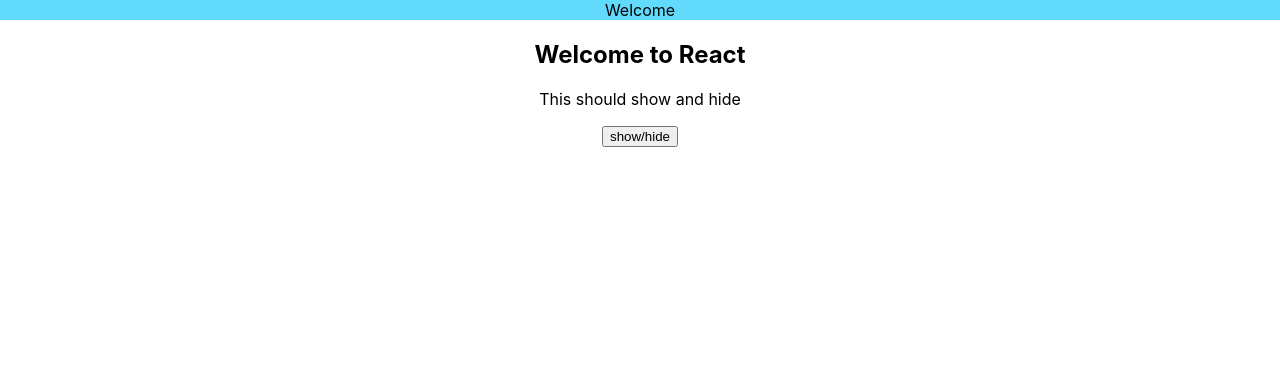
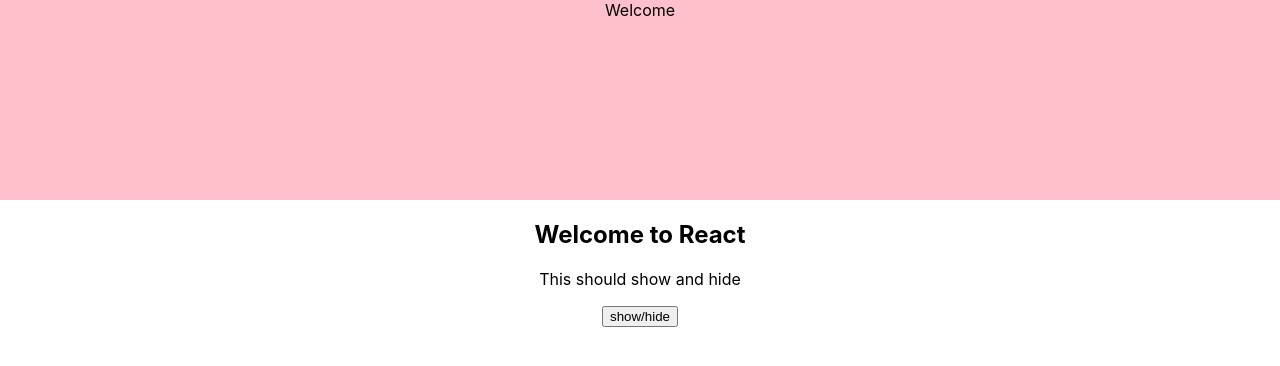
Before and after one commit to TianaJohnson/build_lumdb, a React (Create React App) app: page / in a window 1280 px wide. Shown: the top 366 px of the page. Built offline with nearby package versions, Linux system fonts and the light colour scheme.

Commit message:
header size and background:

```diff
--- a/src/App.css
+++ b/src/App.css
@@ -39,4 +39,8 @@
 
 .header-main {
   background-color: #61dafb;
+  height: 200px;
 }
+.header-main:hover{
+  background-color: pink;
+}
```
Also changed, not shown: 1 other file (tests, documents, lock files or other folders).
